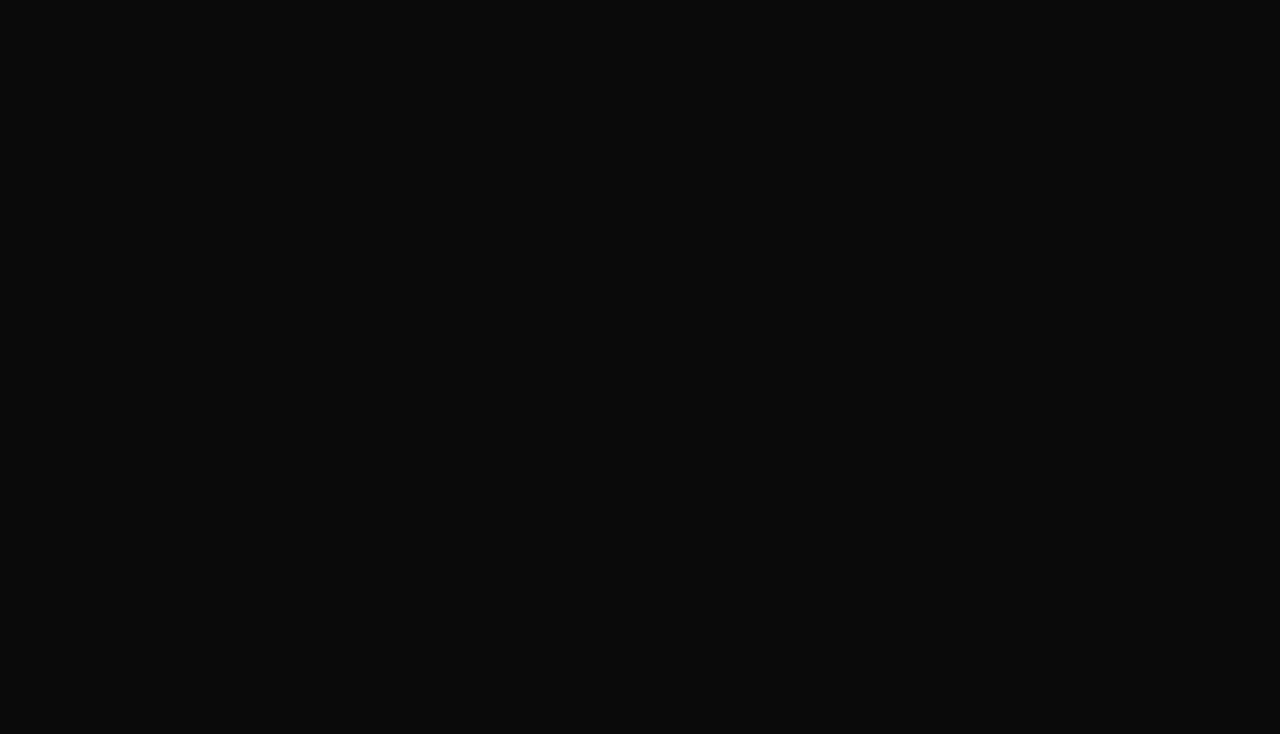
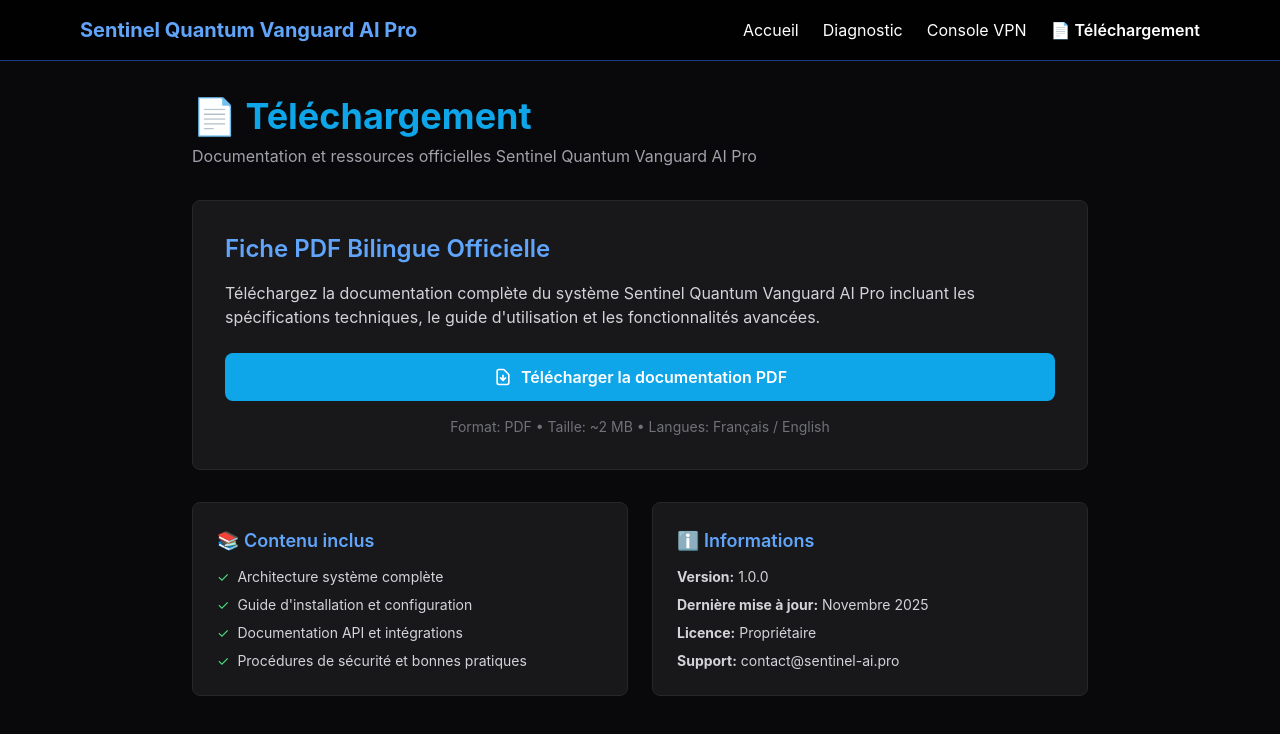
Before and after one commit to teetee971/SentinelQuantumVanguardAiPro, a React (Vite) app in the folder frontend/: page /telechargement in a window 1280 px wide. Before the commit this address had no page. Shown: the top 734 px of the page. Built offline with nearby package versions, Linux system fonts and the light colour scheme.

Commit message:
Changes before error encountered
Co-authored-by: teetee971 <95961170+teetee971@users.noreply.github.com>

```diff
--- a/frontend/src/App.jsx
+++ b/frontend/src/App.jsx
@@ -1,6 +1,11 @@
+import Navbar from "./components/Navbar";
+
 export default function App() {
   return (
-    <div className="min-h-screen bg-zinc-950 text-zinc-100 p-6">
+    <div className="min-h-screen bg-zinc-950 text-zinc-100">
+      <Navbar />
+
+      <div className="pt-24 p-6">
         <div className="max-w-4xl mx-auto text-center">
           <h1 className="text-4xl font-bold text-sentinel-blue mb-6">
             Sentinel Quantum Vanguard AI Pro
@@ -38,5 +43,6 @@ export default function App() {
           </div>
         </div>
       </div>
+    </div>
   );
 }
--- /dev/null
+++ b/frontend/src/components/Navbar.jsx
@@ -0,0 +1,33 @@
+import { Link } from "react-router-dom";
+
+export default function Navbar() {
+  return (
+    <nav className="fixed top-0 left-0 w-full bg-black/80 backdrop-blur-md text-white border-b border-blue-900 z-50">
+      <div className="max-w-6xl mx-auto flex items-center justify-between p-4">
+        {/* Logo */}
+        <Link to="/" className="text-xl font-bold text-blue-400 hover:text-blue-300 transition">
+          Sentinel Quantum Vanguard AI Pro
+        </Link>
+
+        {/* Menu Links */}
+        <div className="flex space-x-6 text-sm md:text-base">
+          <Link to="/" className="hover:text-blue-400 transition">
+            Accueil
+          </Link>
+          <Link to="/diagnostic" className="hover:text-blue-400 transition">
+            Diagnostic
+          </Link>
+          <Link to="/admin/vpn-console" className="hover:text-blue-400 transition">
+            Console VPN
+          </Link>
+          <Link
+            to="/telechargement"
+            className="hover:text-blue-400 font-semibold transition flex items-center gap-1"
+          >
+            📄 Téléchargement
+          </Link>
+        </div>
+      </div>
+    </nav>
+  );
+}
--- a/frontend/src/main.jsx
+++ b/frontend/src/main.jsx
@@ -4,6 +4,7 @@ import { BrowserRouter, Routes, Route } from "react-router-dom";
 import App from "./App.jsx";
 import VpnConsole from "./pages/admin/vpn-console.jsx";
 import Diagnostic from "./pages/Diagnostic.jsx";
+import Telechargement from "./pages/Telechargement.jsx";
 import "./index.css";
 
 ReactDOM.createRoot(document.getElementById("root")).render(
@@ -12,6 +13,7 @@ ReactDOM.createRoot(document.getElementById("root")).render(
       <Route path="/" element={<App />} />
       <Route path="/admin/vpn-console" element={<VpnConsole />} />
       <Route path="/diagnostic" element={<Diagnostic />} />
+      <Route path="/telechargement" element={<Telechargement />} />
     </Routes>
   </BrowserRouter>
 );
--- a/frontend/src/pages/Diagnostic.jsx
+++ b/frontend/src/pages/Diagnostic.jsx
@@ -1,6 +1,7 @@
 import { useState, useEffect } from "react";
 import { collection, onSnapshot } from "firebase/firestore";
 import { db } from "../firebaseConfig";
+import Navbar from "../components/Navbar";
 
 export default function Diagnostic() {
   const [systemStatus, setSystemStatus] = useState({
@@ -99,7 +100,10 @@ export default function Diagnostic() {
   };
 
   return (
-    <div className="min-h-screen bg-zinc-950 text-zinc-100 p-8">
+    <div className="min-h-screen bg-zinc-950 text-zinc-100">
+      <Navbar />
+
+      <div className="pt-24 p-8">
         <div className="max-w-7xl mx-auto">
           <h1 className="text-4xl font-bold mb-2 text-sentinel-blue">
             Diagnostic Système
@@ -279,20 +283,6 @@ export default function Diagnostic() {
           ></iframe>
         </div>
 
-        {/* Navigation */}
-        <div className="mt-8 flex gap-4">
-          <a
-            href="/"
-            className="px-4 py-2 bg-zinc-800 hover:bg-zinc-700 border border-zinc-700 rounded-lg transition"
-          >
-            ← Retour à l'accueil
-          </a>
-          <a
-            href="/admin/vpn-console"
-            className="px-4 py-2 bg-sentinel-blue hover:bg-blue-600 rounded-lg transition"
-          >
-            Console VPN →
-          </a>
         </div>
       </div>
     </div>
--- /dev/null
+++ b/frontend/src/pages/Telechargement.jsx
@@ -0,0 +1,104 @@
+import Navbar from "../components/Navbar";
+
+export default function Telechargement() {
+  return (
+    <div className="min-h-screen bg-zinc-950 text-zinc-100">
+      <Navbar />
+
+      <div className="pt-24 p-8">
+        <div className="max-w-4xl mx-auto">
+          <h1 className="text-4xl font-bold mb-2 text-sentinel-blue">
+            📄 Téléchargement
+          </h1>
+          <p className="text-zinc-400 mb-8">
+            Documentation et ressources officielles Sentinel Quantum Vanguard AI Pro
+          </p>
+
+          <div className="bg-zinc-900 border border-zinc-800 rounded-lg p-8">
+            <h2 className="text-2xl font-semibold mb-4 text-blue-400">
+              Fiche PDF Bilingue Officielle
+            </h2>
+            <p className="text-zinc-300 mb-6">
+              Téléchargez la documentation complète du système Sentinel Quantum Vanguard AI Pro
+              incluant les spécifications techniques, le guide d'utilisation et les fonctionnalités avancées.
+            </p>
+
+            <div className="flex flex-col gap-4">
+              <a
+                href="/documents/sentinel-guide.pdf"
+                download
+                className="inline-flex items-center justify-center gap-2 px-6 py-3 bg-sentinel-blue hover:bg-blue-600 text-white font-semibold rounded-lg transition"
+              >
+                <svg
+                  className="w-5 h-5"
+                  fill="none"
+                  stroke="currentColor"
+                  viewBox="0 0 24 24"
+                  aria-hidden="true"
+                >
+                  <path
+                    strokeLinecap="round"
+                    strokeLinejoin="round"
+                    strokeWidth={2}
+                    d="M12 10v6m0 0l-3-3m3 3l3-3m2 8H7a2 2 0 01-2-2V5a2 2 0 012-2h5.586a1 1 0 01.707.293l5.414 5.414a1 1 0 01.293.707V19a2 2 0 01-2 2z"
+                  />
+                </svg>
+                Télécharger la documentation PDF
+              </a>
+
+              <div className="text-sm text-zinc-500 text-center">
+                Format: PDF • Taille: ~2 MB • Langues: Français / English
+              </div>
+            </div>
+          </div>
+
+          <div className="mt-8 grid grid-cols-1 md:grid-cols-2 gap-6">
+            <div className="bg-zinc-900 border border-zinc-800 rounded-lg p-6">
+              <h3 className="text-lg font-semibold mb-3 text-blue-400">
+                📚 Contenu inclus
+              </h3>
+              <ul className="space-y-2 text-zinc-300 text-sm">
+                <li className="flex items-start gap-2">
+                  <span className="text-green-400">✓</span>
+                  <span>Architecture système complète</span>
+                </li>
+                <li className="flex items-start gap-2">
+                  <span className="text-green-400">✓</span>
+                  <span>Guide d'installation et configuration</span>
+                </li>
+                <li className="flex items-start gap-2">
+                  <span className="text-green-400">✓</span>
+                  <span>Documentation API et intégrations</span>
+                </li>
+                <li className="flex items-start gap-2">
+                  <span className="text-green-400">✓</span>
+                  <span>Procédures de sécurité et bonnes pratiques</span>
+                </li>
+              </ul>
+            </div>
+
+            <div className="bg-zinc-900 border border-zinc-800 rounded-lg p-6">
+              <h3 className="text-lg font-semibold mb-3 text-blue-400">
+                ℹ️ Informations
+              </h3>
+              <ul className="space-y-2 text-zinc-300 text-sm">
+                <li>
+                  <strong>Version:</strong> 1.0.0
+                </li>
+                <li>
+                  <strong>Dernière mise à jour:</strong> Novembre 2025
+                </li>
+                <li>
+                  <strong>Licence:</strong> Propriétaire
+                </li>
+                <li>
+                  <strong>Support:</strong> contact@sentinel-ai.pro
+                </li>
+              </ul>
+            </div>
+          </div>
+        </div>
+      </div>
+    </div>
+  );
+}
--- a/frontend/src/pages/admin/vpn-console.jsx
+++ b/frontend/src/pages/admin/vpn-console.jsx
@@ -4,6 +4,7 @@ import { db } from "../../firebaseConfig";
 import VpnMap from "../../components/VpnMap";
 import VpnLogs from "../../components/VpnLogs";
 import VpnControlPanel from "../../components/VpnControlPanel";
+import Navbar from "../../components/Navbar";
 
 export default function VpnConsole() {
   const [status, setStatus] = useState("Chargement...");
@@ -28,10 +29,13 @@ export default function VpnConsole() {
   }, []);
 
   return (
-    <div className="p-8 text-center text-zinc-100">
-      <h1 className="text-3xl font-bold mb-6 text-sentinel-blue">
-        Tableau de Bord VPN Sentinel
-      </h1>
+    <div className="min-h-screen bg-zinc-950 text-zinc-100">
+      <Navbar />
+
+      <div className="pt-24 p-8 text-center">
+        <h1 className="text-3xl font-bold mb-6 text-sentinel-blue">
+          Tableau de Bord VPN Sentinel
+        </h1>
 
       {/* Statut */}
       <span
@@ -79,8 +83,9 @@ export default function VpnConsole() {
         </div>
       </div>
 
-      {/* Panneau de contrôle */}
-      <VpnControlPanel />
+        {/* Panneau de contrôle */}
+        <VpnControlPanel />
+      </div>
     </div>
   );
 }
```
Lines whose indentation alone changed are shown as unchanged.
